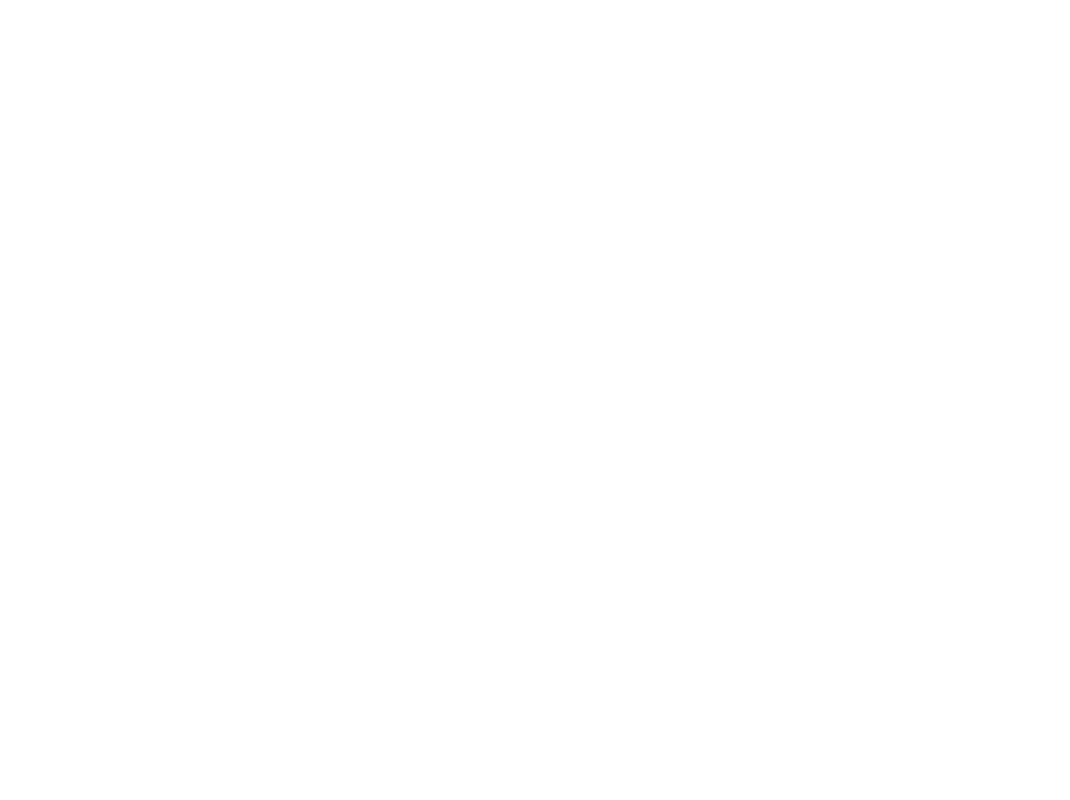
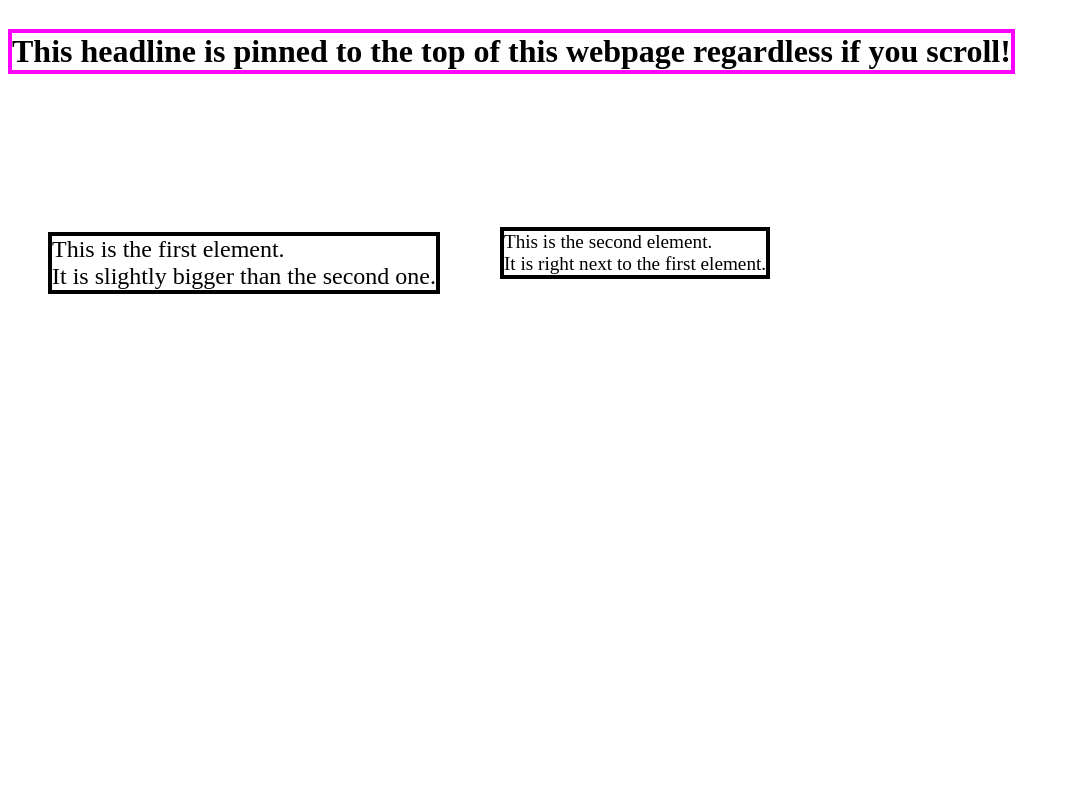
Before and after one commit to michael-the-boyer/ICS2O-Unit3-02-HTML, a plain HTML site: page index.html in a window 1280 px wide. Shown: the top 800 px of the page, without its empty margins (0-1070 px from the left). Drawn offline with Linux system fonts and the light colour scheme.

Commit message:
Everything, first commit of the project.

```diff
--- a/index.html
+++ b/index.html
@@ -3,10 +3,16 @@
   <head>
     <meta charset="utf-8">
     <meta name="viewport" content="width=device-width">
-    <title>repl.it</title>
+    <title>My-Website</title>
     <link href="style.css" rel="stylesheet" type="text/css" />
   </head>
   <body>
+    <h1 class="heading">This headline is pinned to the top of this webpage regardless if you scroll!</h1>
+    <p class="first">This is the first element.<br>
+     It is slightly bigger than the second one.</p>
+    <p class="second">This is the second element.<br>
+    It is right next to the first element.</p>
+    <img src="Stella.jpg"alt="my cat named Stella"class="image">
     <script src="script.js"></script>
   </body>
 </html>
--- a/style.css
+++ b/style.css
@@ -0,0 +1,31 @@
+.image {
+  position: relative;
+  float: left;
+  width: 300px;
+  top: 2000px;
+  left: 300px;
+}
+
+.heading {
+  position: fixed;
+  text-align: center;
+  border: 4px solid #FF00FF;
+}
+
+.first {
+  position: relative;
+  float: left;
+  top: 200px;
+  left: 40px;
+  border: 4px solid rgb(0, 0, 0);
+  font-size: 150%;
+}
+
+.second {
+  position: relative;
+  float: left;
+  top: 200px;
+  left: 100px;
+  border: 4px solid rgb(0, 0, 0);
+    font-size: 120%;
+}
```
Also changed, not shown: 1 other file.
